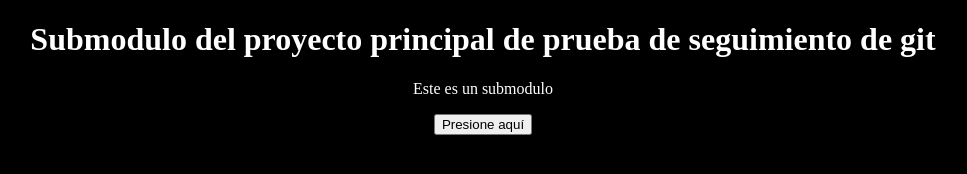
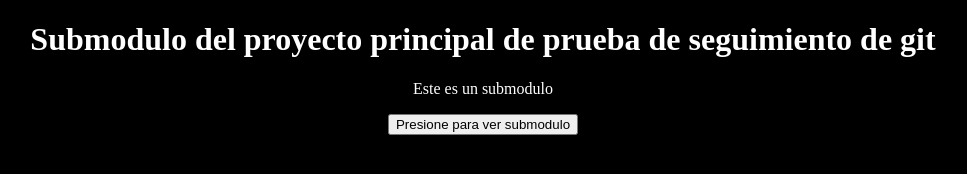
Before and after one commit to Victorossa/ProyectoSubmoduloSeguimientoGitRepo, a plain HTML site: page index.html in a window 1280 px wide. Shown: the whole page, without its empty margins (157-1124 px from the left). Drawn offline with Linux system fonts and the light colour scheme.

Commit message:
cambio en proyecto como submodulo

```diff
--- a/index.html
+++ b/index.html
@@ -10,7 +10,7 @@
 <body>
     <h1>Submodulo del proyecto principal de prueba de seguimiento de git</h1>
     <p>Este es un submodulo</p>
-    <button id="btn">Presione aquí</button>
+    <button id="btn">Presione para ver submodulo</button>
     <script src="./js/script.js"></script>
 </body>
 </html>
```
